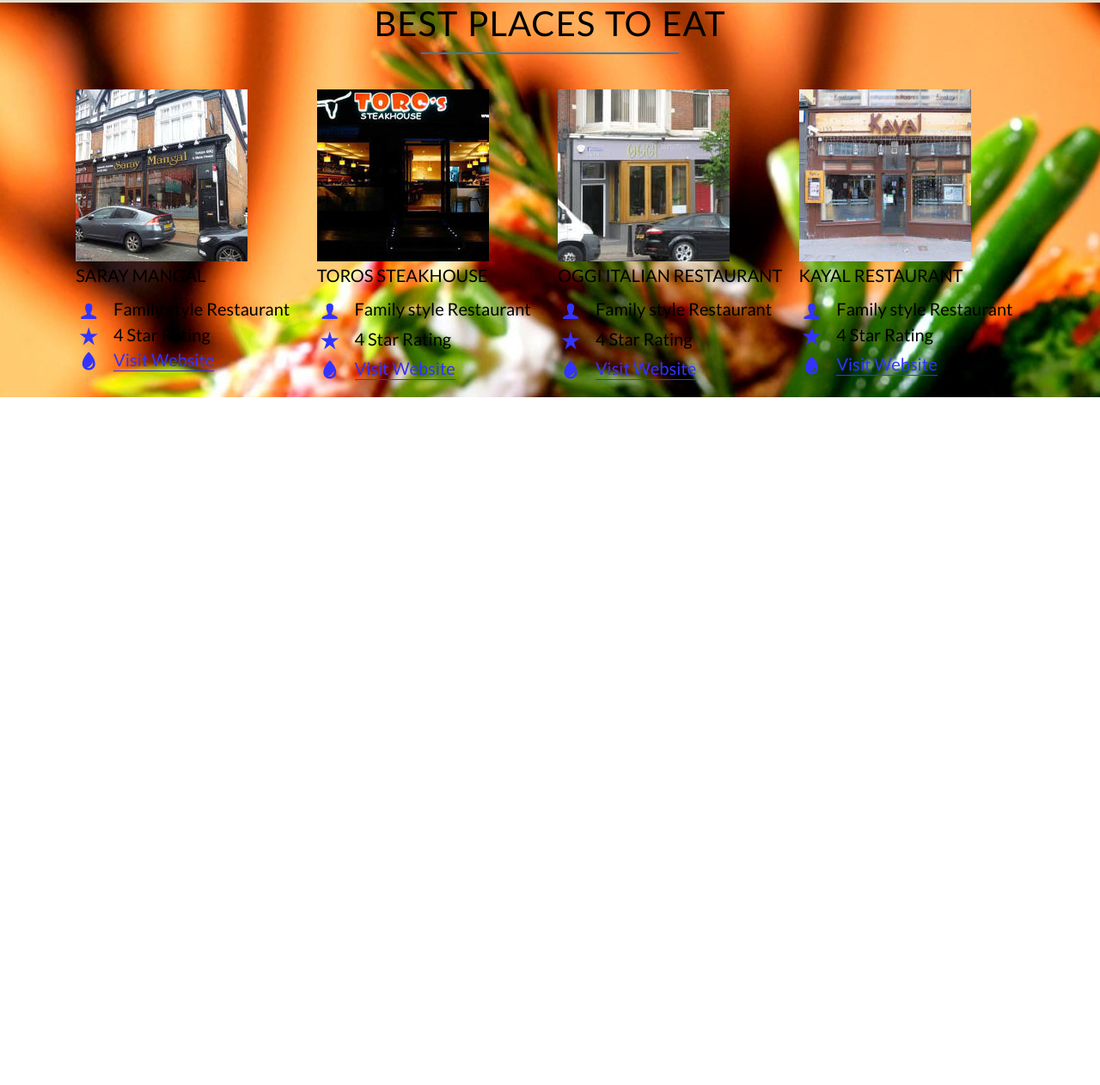
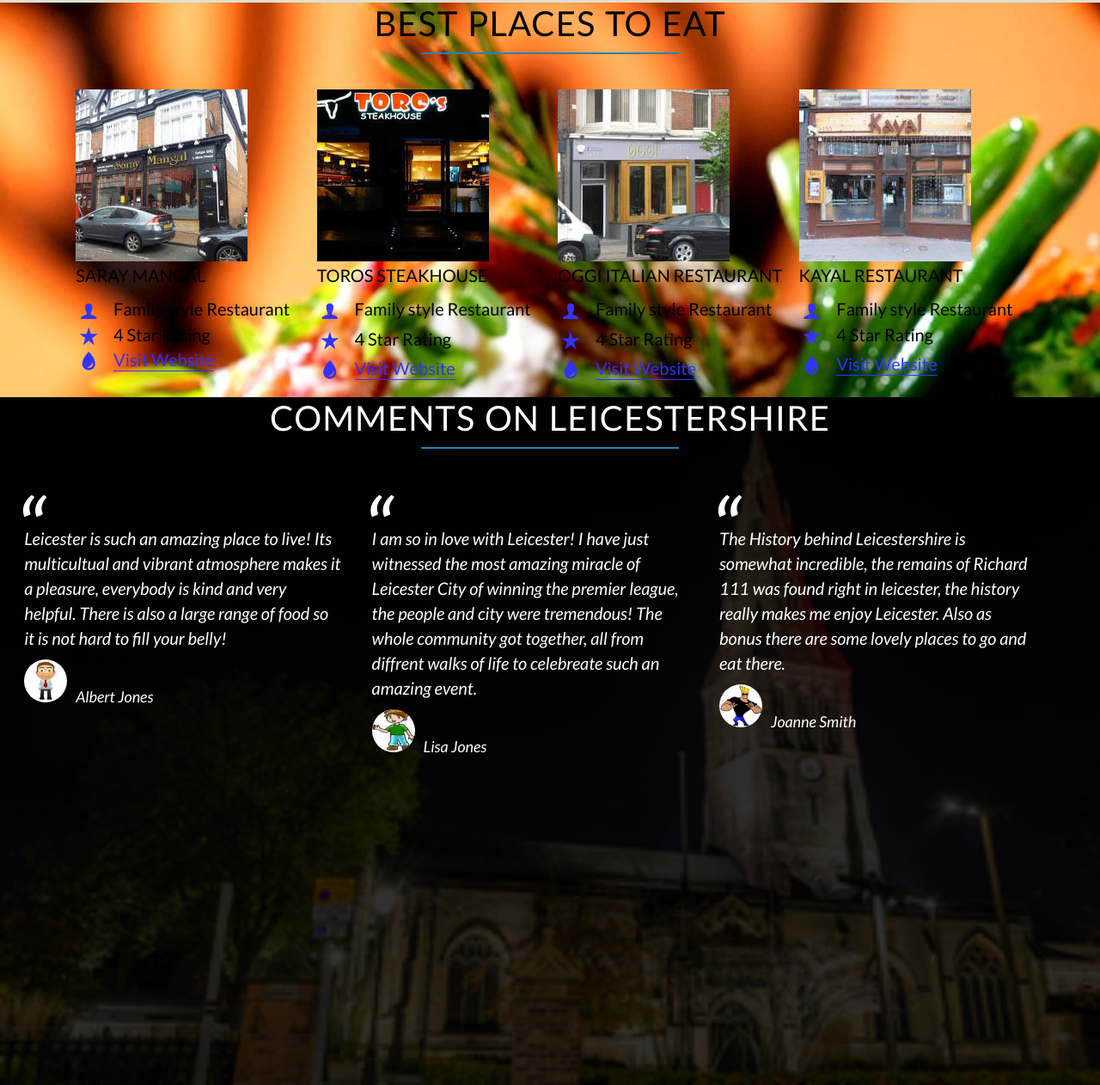
Before and after one commit to kasimbutt/Website, a plain HTML site: page index.html in a window 1280 px wide. Shown: the part 2202-3464 px from the top of the page at 86% size. Before the commit the page ends 2664 px from the top, so only its background shows below. Drawn offline with Linux system fonts and the light colour scheme; files whose address does not match are found by name.

Commit message:
Comments Section/Background image/Text/css
Added a comments section where a background was added. Also inserted some text and images onto the background, followed by styling with css.

```diff
--- a/css/Grid.css
+++ b/css/Grid.css
@@ -72,7 +72,7 @@
 }
 
 .span-1-of-3 {
-	width: 32.26%;
+	width: 30%;
 }
 
 
--- a/css/style.css
+++ b/css/style.css
@@ -326,5 +326,46 @@
 a:active {
   color: #f44268;
   border-bottom: 1px solid transparent;
+}
+/*eat section*/
+
+/*comment section*/
+.comments {
+  background-image: linear-gradient(rgba(0,0,0,0.8), rgba(0,0,0,0.8)), url(img/comment-back.jpg);
+  background-size: cover;
+  background-position: center;
+  height: 100vh;
+  color: white;
+  background-attachment: fixed;
+}
+
+blockquote {
+  padding: 2%;
+  font-style: italic;
+  line-height: 145%;
+  margin-top: 40px;
+  position: relative;
+}
+
+cite {
+  font-size: 90%;
+  margin-top: 10px;
+  display: block;
+}
+
+blockquote:before {
+  content: "\201C";
+  font-size: 500%;
+  display: block;
+  position: absolute;
+  top: -5px;
+  left: -3px;
+}
+
+cite img {
+  height: 50px;
+  border-radius: 50%;
+  margin-right: 10px;
+
 
 }
--- a/index.html
+++ b/index.html
@@ -252,9 +252,41 @@
                              <a href="http://www.kayalrestaurant.com/">Visit Website</a>
                            </div>
                         </div>
-</div>
+                      </div>
+                </section>
 
-</section>
+                <section class="comments">
+                  <div class="row">
+                    <h2>Comments on Leicestershire</h2>
+                  </div>
+
+                  <div class="col span-1-of-3">
+                    <blockquote>
+                      Leicester is such an amazing place to live! Its multicultual and vibrant atmosphere makes it a pleasure, everybody is kind and very helpful.
+                      There is also a large range of food so it is not hard to fill your belly!
+                    <cite><img src="images/comment1.jpg" alt="Animated picture">Albert Jones</cite>
+                    </blockquote>
+                  </div>
+
+                  <div class="col span-1-of-3">
+                    <blockquote>
+                      I am so in love with Leicester! I have just witnessed the most amazing miracle of Leicester City of winning the premier league, the people
+                      and city were tremendous! The whole community got together, all from diffrent walks of life to celebreate such an amazing event.
+                    <cite><img src="images/comment2.jpg" alt="animated picture">Lisa Jones</cite>
+                    </blockquote>
+                  </div>
+
+
+                  <div class="col span-1-of-3">
+                    <blockquote>
+                      The History behind Leicestershire is somewhat incredible, the remains of Richard 111 was found right in leicester, the history really makes me enjoy Leicester.
+                      Also as bonus there are some lovely places to go and eat there.
+                    <cite><img src="images/comment3.jpg" alt="Animated picture">Joanne Smith</cite>
+                    </blockquote>
+                  </div>
+                </div>
+              </section>
+
 
 </body>
 
```
Also changed, not shown: css/img/comment-back.jpg (added), images/comment-back.jpg (added), images/comment1.jpg (added), images/comment2.jpg (added), images/comment3.jpg (added).
